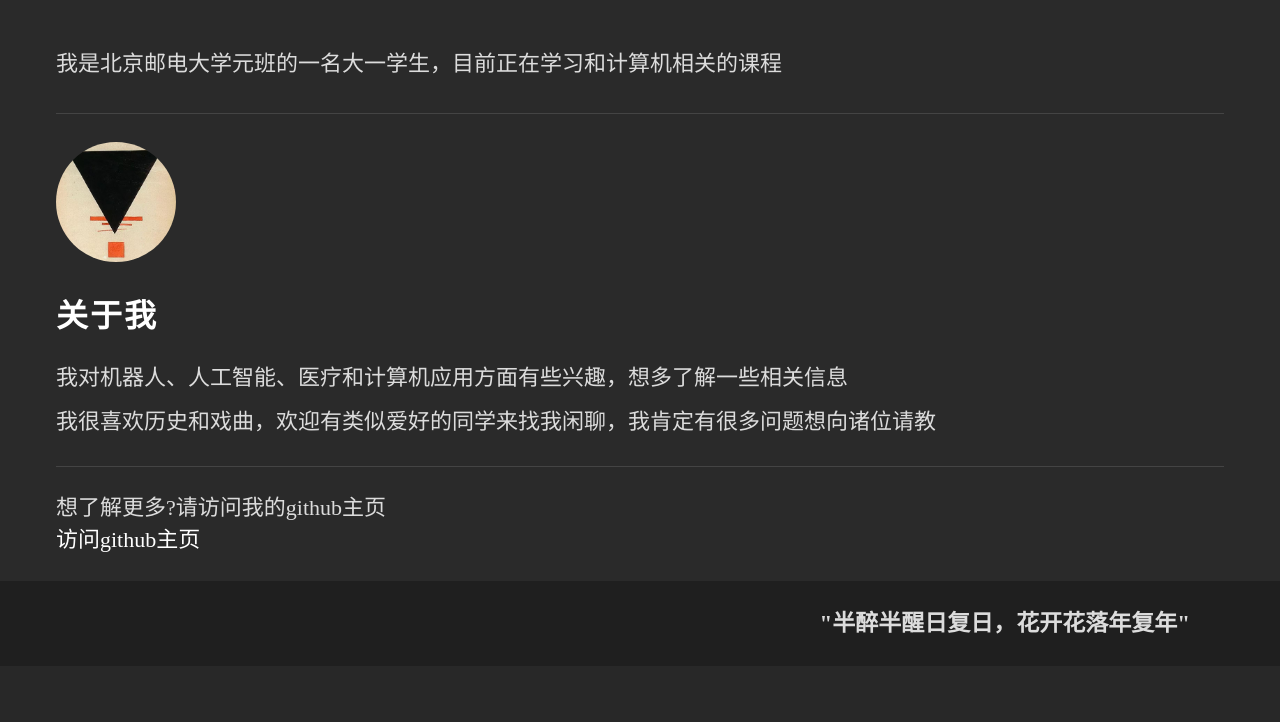
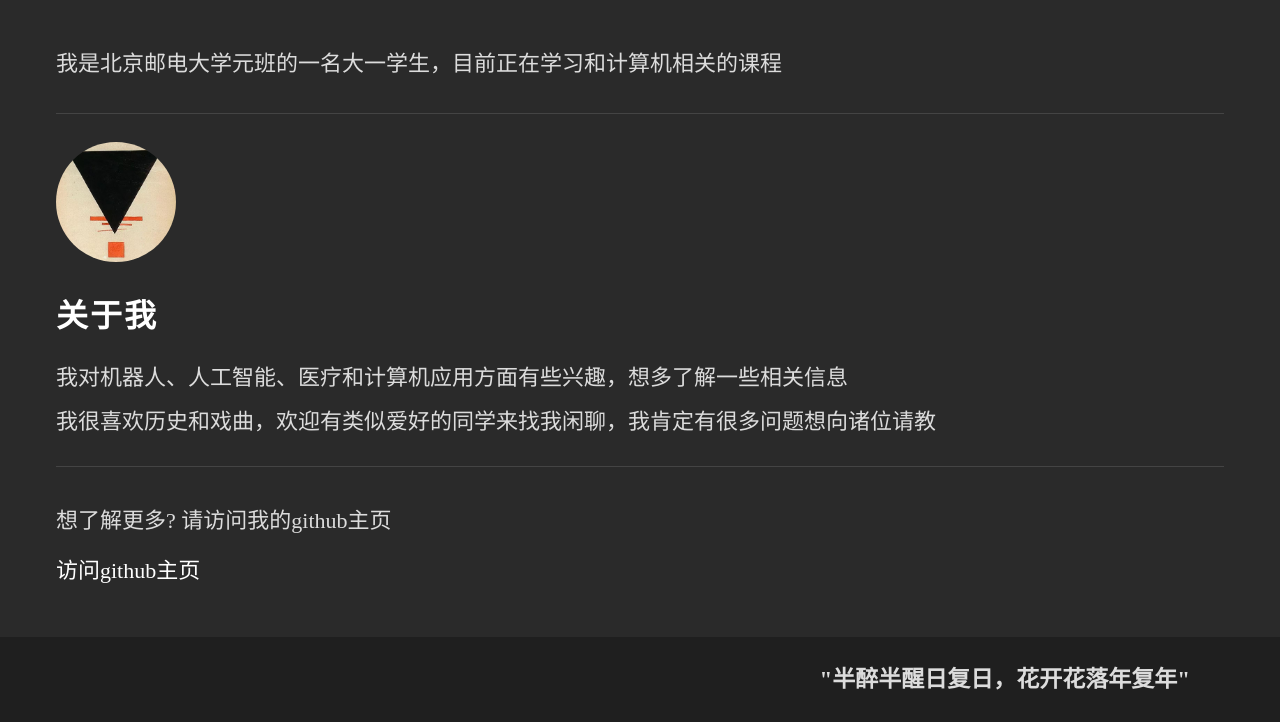
Before and after one commit to gongthyssen-crypto/personalweb, a Flask app: page / in a window 1280 px wide. Shown: the part 766-1488 px from the top of the page. Before the commit the page ends 1400 px from the top, so only its background shows below. Run offline with Flask 3, Linux system fonts and the light colour scheme.

Commit message:
fine tuning

```diff
--- a/templates/mainsite.html
+++ b/templates/mainsite.html
@@ -4,7 +4,14 @@
     <meta charset="UTF-8">
     <meta name="viewport" content="width=device-width, initial-scale=1.0">
     <title>thyssen的个人网站</title>
+    <link rel="icon" href="/static/me.png" type="image/png">
     <style>
+        /* 固定根字体与禁止自动缩放，使通过 HTTP(127.0.0.1) 与本地文件打开时显示一致 */
+        html {
+            font-size: 16px;
+            -webkit-text-size-adjust: 100%;
+            text-size-adjust: 100%;
+        }
         *{
             padding: 0;
             margin: 0;
@@ -51,7 +58,7 @@
         .info{
             background-color: #2a2a2a;
             color: gainsboro;
-            padding: 44px 56px 28px;
+            padding: 44px 56px 44px;
             min-height: 60vh;
         }
         .info p:first-of-type{
@@ -88,9 +95,17 @@
         .info p:nth-of-type(3){
             font-size: 22px;
         }
-        .info p.info-link{
+        .info .info-link-text{
             font-size: 22px;
-            margin-top: 22px;
+            line-height: 2;
+            margin-top: 32px;
+            margin-bottom: 0;
+            padding-bottom: 0;
+        }
+        .info .info-link-link{
+            font-size: 22px;
+            line-height: 2;
+            margin-top: 6px;
             margin-bottom: 0;
             padding-bottom: 0;
         }
@@ -151,10 +166,8 @@
         <br>
         我很喜欢历史和戏曲，欢迎有类似爱好的同学来找我闲聊，我肯定有很多问题想向诸位请教
         </p>
-        <p>想了解更多?请访问我的github主页
-            <br>
-            <a href="https://github.com/gongthyssen-crypto">访问github主页</a>
-        </p>
+        <p class="info-link-text">想了解更多? 请访问我的github主页</p>
+        <p class="info-link-link"><a href="https://github.com/gongthyssen-crypto" target="_blank" rel="noopener noreferrer">访问github主页</a></p>
     </section>
     <footer>
         <p> "半醉半醒日复日，花开花落年复年"</p>
```
Also changed, not shown: images/back.png (deleted), images/back2.jpg (deleted), images/me.png (deleted), static/back.jpg (deleted), static/back2.jpg (deleted), templates/images/back.png (deleted), 2 other files.
